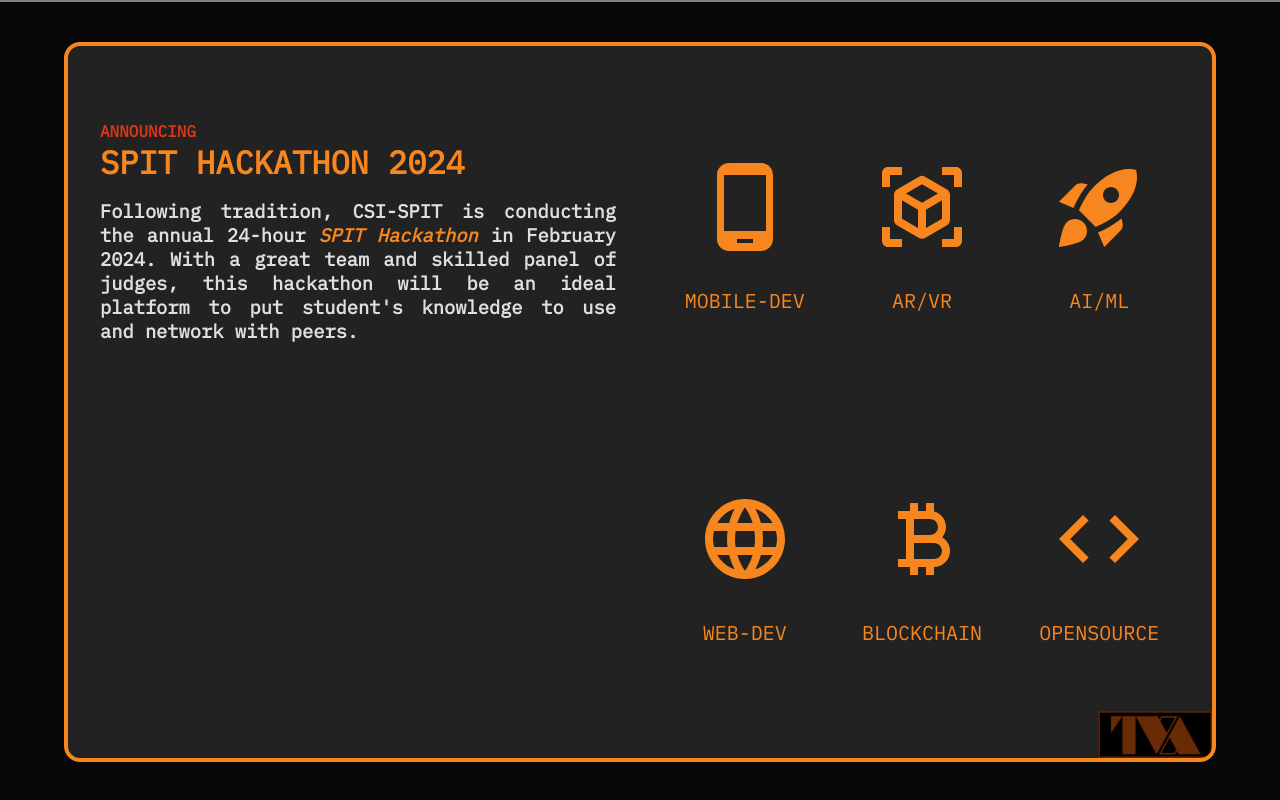
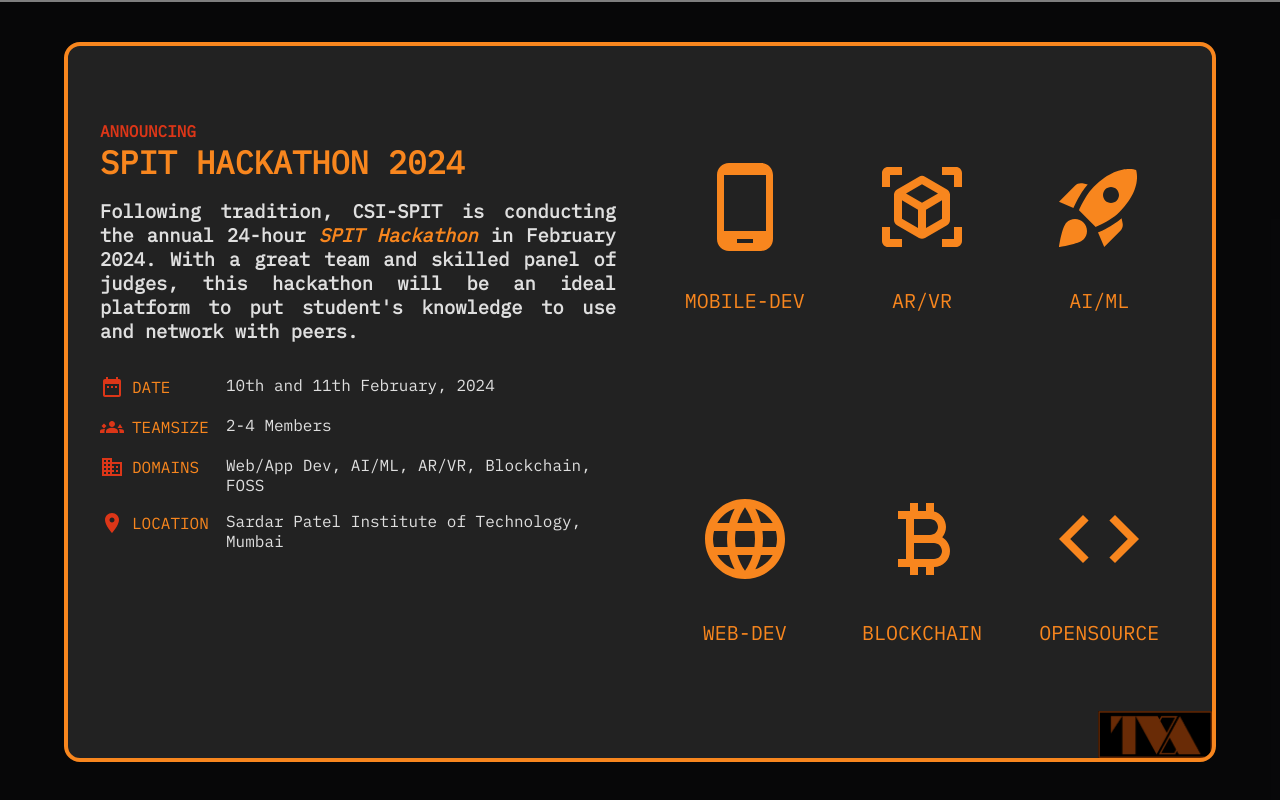
Before and after one commit to Saachi30/SPIT-Hackathon24, a React (Create React App) app: page / in a window 1280 px wide. Shown: the part 798-1598 px from the top of the page. Built offline with nearby package versions, Linux system fonts and the light colour scheme; a web font is replaced by a local one.

Commit message:
Completed Details

```diff
--- a/src/components/Tempad/Tempad.css
+++ b/src/components/Tempad/Tempad.css
@@ -102,6 +102,32 @@
 	}
 }
 
+.Details {
+	display: flex;
+	flex-direction: column;
+	justify-content: center;
+	gap: 1rem;
+	margin-top: 2rem;
+	.Detail {
+		display: grid;
+		grid-template-rows: 1fr;
+		grid-template-columns: 110px 2fr;
+		align-items: start;
+		gap: 1rem;
+	}
+	.Detail .header {
+		display: flex;
+		align-items: center;
+		color: #dc3618;
+		align-items: center;
+		p {
+			color: #f8861e;
+			text-transform: uppercase;
+			padding: 0 0.5rem;
+		}
+	}
+}
+
 @media screen and (max-width: 1355px) {
 	.outerdiv {
 		height: 90dvh;
--- a/src/components/Tempad/Tempad.js
+++ b/src/components/Tempad/Tempad.js
@@ -10,7 +10,7 @@
 import DateRangeIcon from "@mui/icons-material/DateRange";
 import Groups3Icon from "@mui/icons-material/Groups3";
 import DomainIcon from "@mui/icons-material/Domain";
-import LocationOnIcon from '@mui/icons-material/LocationOn';
+import LocationOnIcon from "@mui/icons-material/LocationOn";
 
 const Tempad = () => {
 	return (
@@ -27,7 +27,40 @@
 						use and network with peers.
 					</h3>
 					<div className="Details">
-						<div className="Detail"></div>
+						<div className="Detail">
+							<p className="header">
+								<DateRangeIcon className="detailicon" />
+								<p>Date</p>
+							</p>
+							<p className="extra">
+								10th and 11th February, 2024
+							</p>
+						</div>
+						<div className="Detail">
+							<p className="header">
+								<Groups3Icon className="detailicon" />
+								<p>TeamSize</p>
+							</p>
+							<p className="extra">2-4 Members</p>
+						</div>
+						<div className="Detail">
+							<p className="header">
+								<DomainIcon className="detailicon" />
+								<p>Domains</p>
+							</p>
+							<p className="extra">
+								Web/App Dev, AI/ML, AR/VR, Blockchain, FOSS
+							</p>
+						</div>
+						<div className="Detail">
+							<p className="header">
+								<LocationOnIcon className="detailicon" />
+								<p>Location</p>
+							</p>
+							<p className="extra">
+								Sardar Patel Institute of Technology, Mumbai
+							</p>
+						</div>
 					</div>
 				</div>
 				<div className="rightdiv">
```
